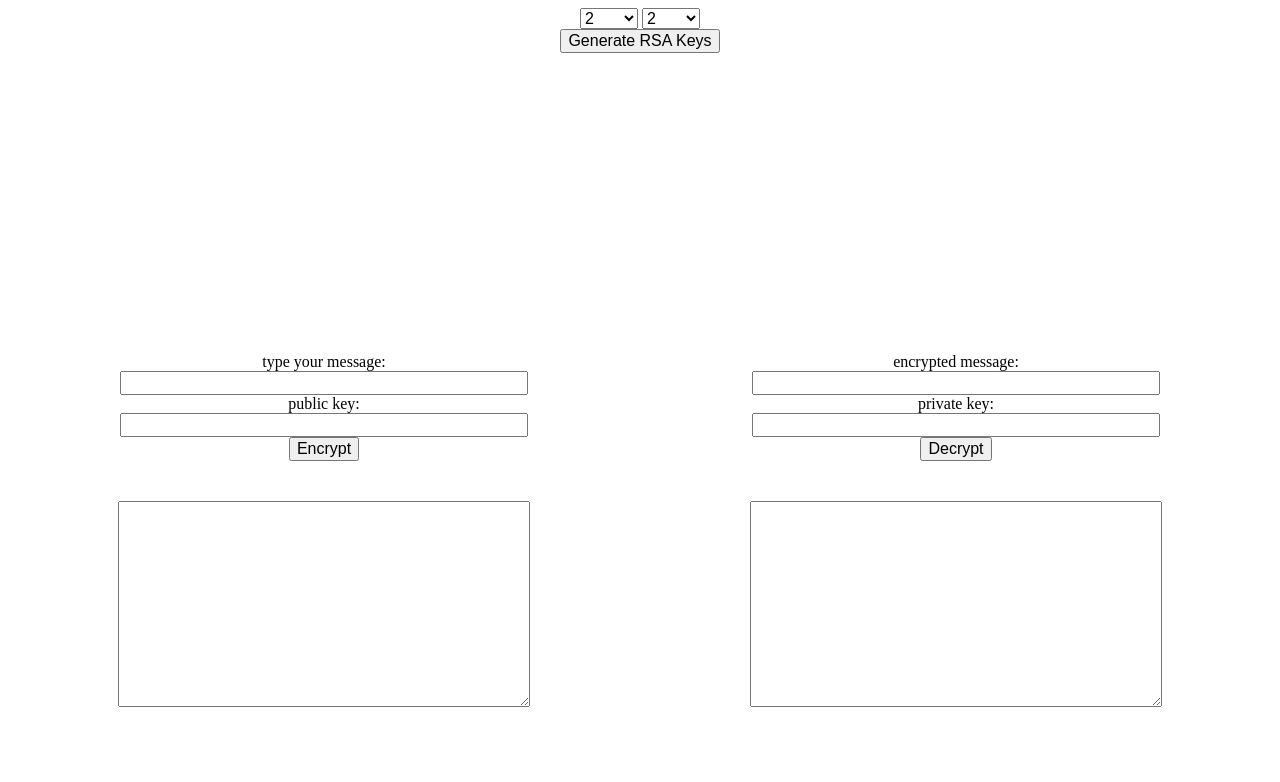
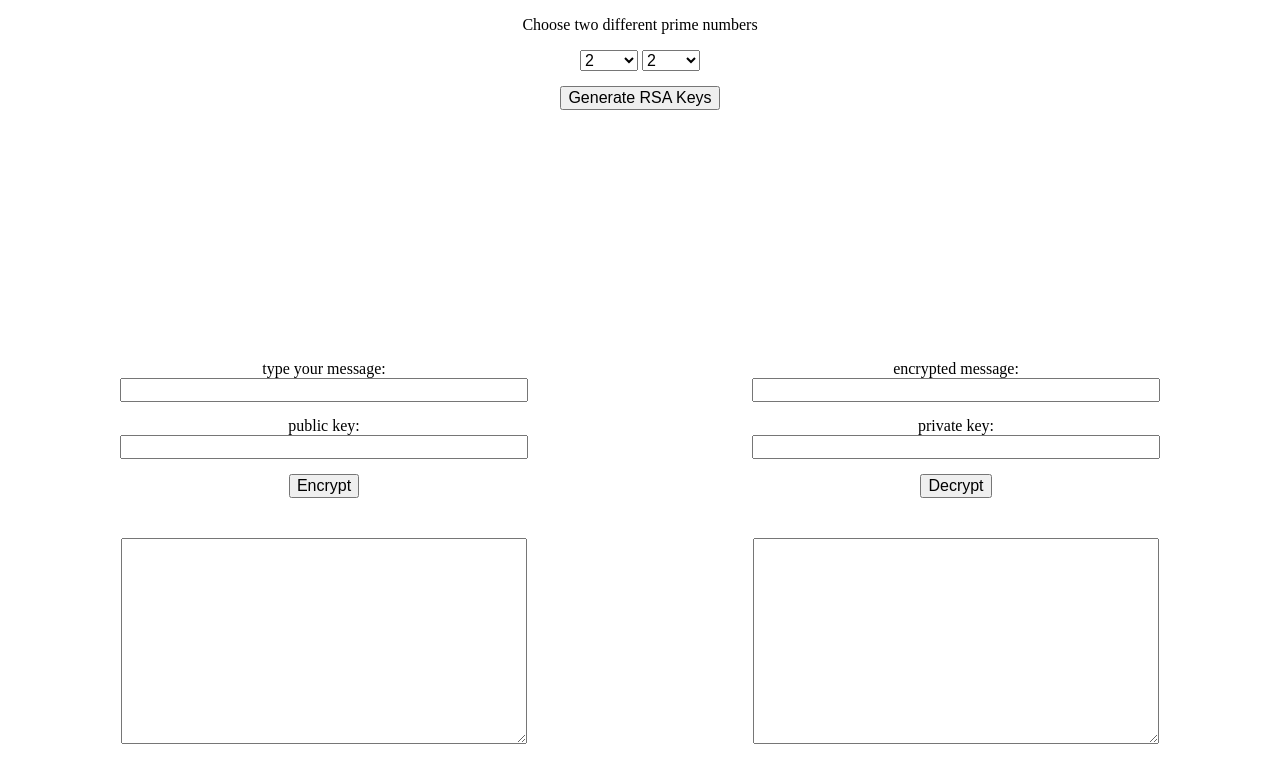
Before and after one commit to dForDeveloper/lightning-talk-rsa, a plain HTML site: page index.html in a window 1280 px wide. Drawn offline with Linux system fonts and the light colour scheme.

Commit message:
Make minor style improvements

```diff
--- a/index.html
+++ b/index.html
@@ -6,12 +6,14 @@
     <link rel="stylesheet" type="text/css" href="styles.css">
   </head>
   <body>
+    <p>Choose two different prime numbers</p>
     <select class="p">
     </select>
     <select class="q">
     </select>
     <button class="get-p-and-q">Generate RSA Keys</button>
     <div class="results"></div>
+    <div class="keys"></div>
     <section class="grid">
       <article class="left">
         <label for="message">type your message:</label>
--- a/main.js
+++ b/main.js
@@ -5,8 +5,6 @@ document.querySelector('.encrypt').addEventListener('click', encrypt);
 document.querySelector('.decrypt').addEventListener('click', decrypt);
 
 new ClipboardJS('.copy');
-
-
 
 function generateDropDowns() {
   for (let i = 0; i < 1000; i++) {
@@ -27,6 +25,7 @@ function getPQ() {
   const p = parseInt(document.querySelector('.p').value);
   const q = parseInt(document.querySelector('.q').value);
   document.querySelector('.results').innerText = '';
+  document.querySelector('.keys').innerHTML = '';
   document.querySelector('.results').innerText += `p = ${p}\n`;
   document.querySelector('.results').innerText += `q = ${q}\n`;
   getN(p, q);
@@ -49,14 +48,14 @@ function chooseE(n, phiOfN) {
     d += phiOfN;
   }
   document.querySelector('.results').innerText += `d = ${d}\n\n`;
-  document.querySelector('.results').innerHTML += `
+  document.querySelector('.keys').innerHTML += `
     <div>Public Key =
       <span id="public-key">[${e}, ${n}]</span>
       <button class="copy" data-clipboard-target="#public-key">
         Copy Public Key
       </button>
     </div>`;
-  document.querySelector('.results').innerHTML += `
+  document.querySelector('.keys').innerHTML += `
     <div>Private Key =
       <span id="private-key">[${d}, ${n}]</span>
       <button class="copy" data-clipboard-target="#private-key">
--- a/styles.css
+++ b/styles.css
@@ -1,9 +1,14 @@
 * {
+  box-style: border-box;
   font-size: 16px;
 }
 
 body {
   text-align: center;
+}
+
+select {
+  margin: 0 0 15px;
 }
 
 button {
@@ -12,7 +17,7 @@ button {
 }
 
 .results {
-  height: 300px;
+  height: 150px;
 }
 
 label {
@@ -21,15 +26,16 @@ label {
 
 input[type="text"] {
   width: 400px;
+  margin: 0 0 15px;
 }
 
-input[type="number"] {
-  width: 150px;
+.keys, .grid {
+  display:  grid;
+  grid-template-columns: 1fr 1fr;
 }
 
-.grid {
-  display:  grid;
-  grid-template-columns: 1fr 1fr;
+.keys {
+  height: 100px;
 }
 
 .copy {
@@ -43,6 +49,6 @@ input[type="number"] {
 
 textarea {
   font-size: 1rem;
-  width: 406px;
+  width: 400px;
   height: 200px;
 }
```
